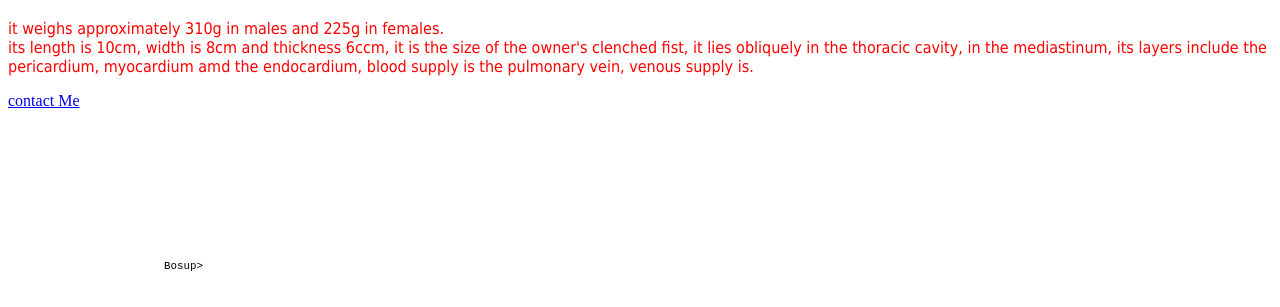
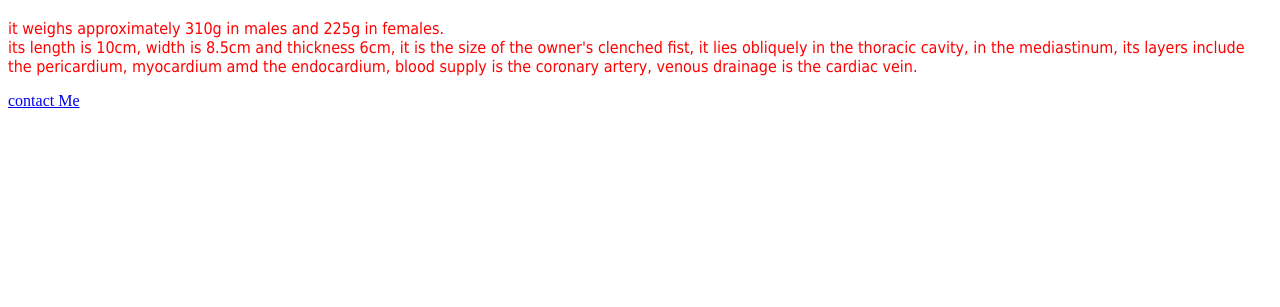
Before and after one commit to freya-tech-1/Freya-s-Tech, a plain HTML site: page index.html in a window 1280 px wide. Shown: the part 61-368 px from the top of the page. Drawn offline with Linux system fonts and the light colour scheme.

Commit message:
Update index.html
still at the process

```diff
--- a/index.html
+++ b/index.html
@@ -8,7 +8,7 @@
     </head>
     <body>
         <h1>the heart is a hollow muscular cone-shaped organ</h1>
-	<p style="color:red; font-size:16; font-family:tahoma">it weighs approximately 310g in males and 225g in females. <br> its length is 10cm, width is 8cm and thickness 6ccm, it is the size of the owner's clenched fist, it lies obliquely in the thoracic cavity, in the mediastinum, its layers include the pericardium, myocardium amd the endocardium, blood supply is the pulmonary vein, venous  supply is.
+	<p style="color:red; font-size:16; font-family:tahoma">it weighs approximately 310g in males and 225g in females. <br> its length is 10cm, width is 8.5cm and thickness 6cm, it is the size of the owner's clenched fist, it lies obliquely in the thoracic cavity, in the mediastinum, its layers include the pericardium, myocardium amd the endocardium, blood supply is the coronary artery, venous drainage is the cardiac vein.
  </p>
 	<a href="google.com">contact Me</a>
 	    <pre>
@@ -21,7 +21,6 @@
 		    <del></del>
 		    <ins></ins>
 		    <sub></sub>
-		    <sup>Bosup>
+		    <sup></sup>
 	    </pre>
-    </body>
-</html>
+	</body>
```
